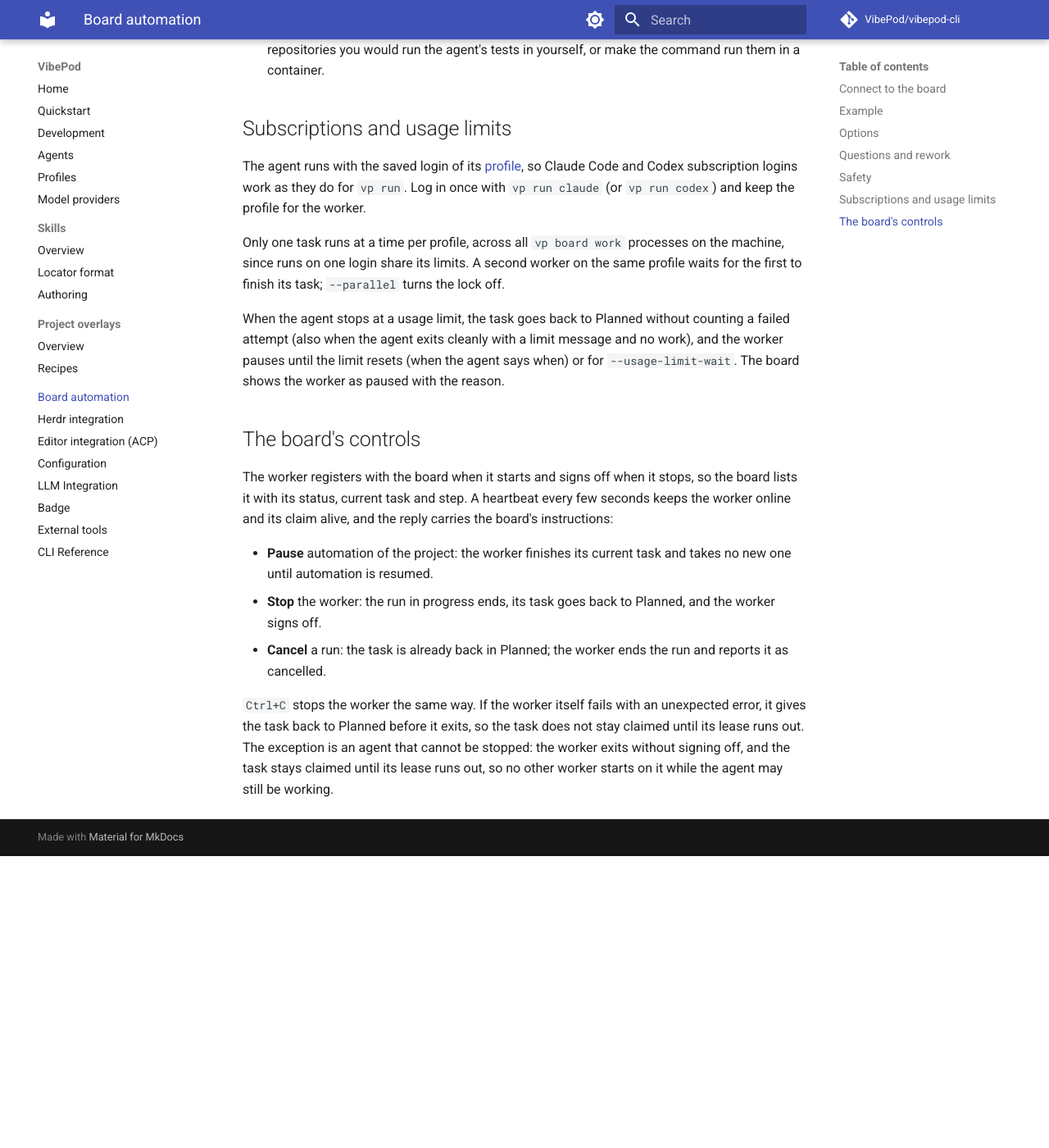
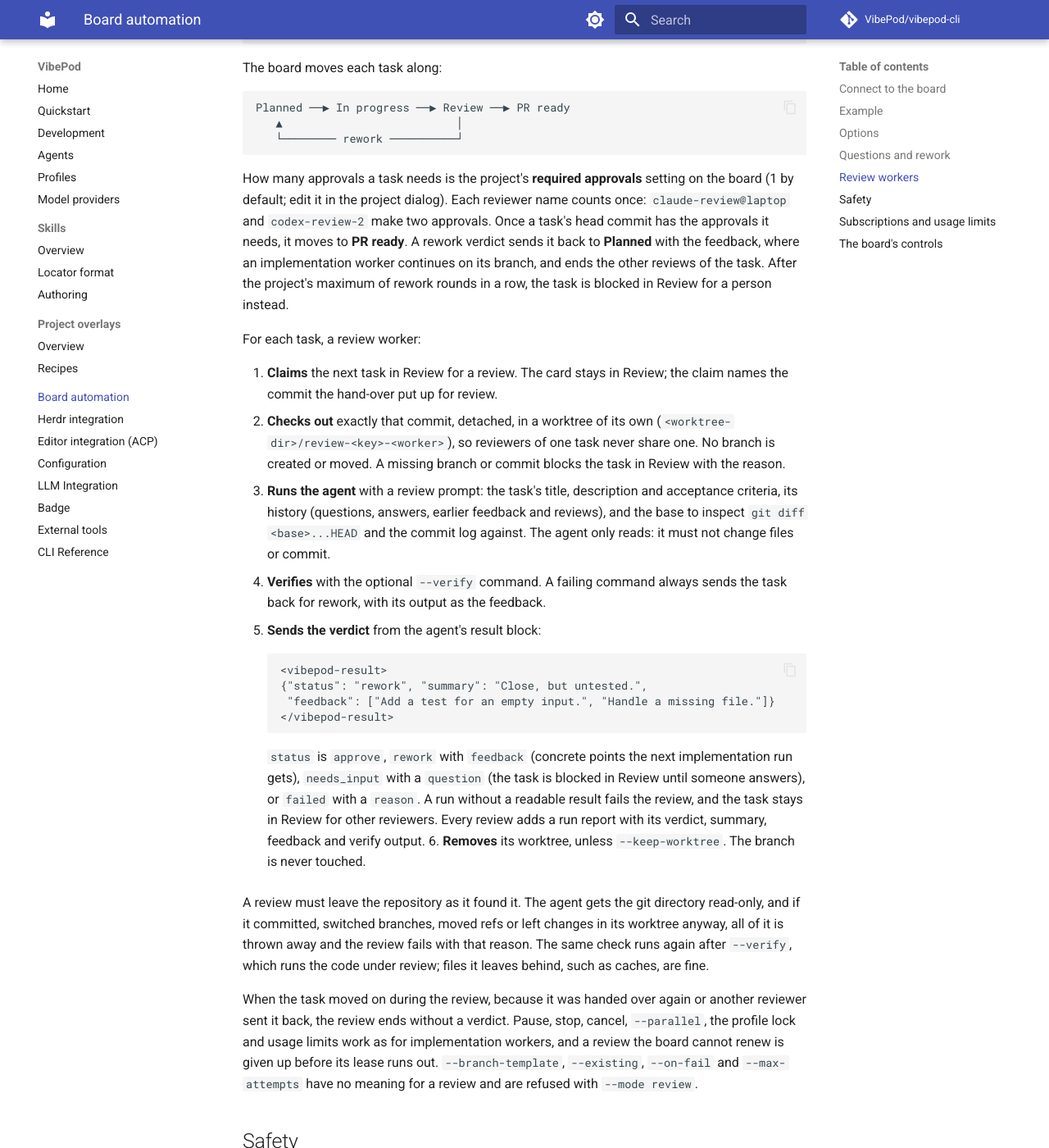
Before and after one commit to VibePod/vibepod-cli, an MkDocs documentation site: the page built from docs/board.md, in a window 1280 px wide and 1400 px high, scrolled down 4020 px. Shown: the whole window at 82% size. Built offline with MkDocs 1.6.1 and Material for MkDocs 9.7.7, drawn with Linux system fonts in a browser that asks for light colours; comment, search, counter and statistics services are not loaded; before the commit the page ends 5064 px from its top, so only the background shows below that; some of the changed text lies outside the part shown.

Commit message:
Describe review workers in the board docs

````diff
--- a/docs/board.md
+++ b/docs/board.md
@@ -23,6 +23,10 @@
 Every run adds a report to its task on the board: the agent's summary, the
 commits it made, the verify output, the duration and the reason when it
 failed.
+
+Started with `--mode review`, the worker reviews the tasks in Review instead,
+and decides whether they need rework or are ready for a pull request (see
+[Review workers](#review-workers)).
 
 ## Connect to the board
 
@@ -84,8 +88,9 @@
 
 | Option | Meaning |
 | --- | --- |
-| `--agent`, `-a` | The agent that implements the tasks (required; it needs headless mode). |
-| `--name` | The worker's name on the board, and the holder of its claims. Defaults to `<agent>@<host>`. Give two workers on one machine different names. |
+| `--agent`, `-a` | The agent that implements or reviews the tasks (required; it needs headless mode). |
+| `--mode implement\|review` | Implement planned tasks (default), or review the tasks in Review (see [Review workers](#review-workers)). |
+| `--name` | The worker's name on the board, and the holder of its claims. Defaults to `<agent>@<host>`, or `<agent>-review@<host>` for a review worker. Give two workers on one machine different names. |
 | `--label` | Only claim tasks carrying this label; repeat to require more. |
 | `--min-readiness` | Only claim tasks with at least this readiness score. |
 | `--task` | Work on this one task, such as `VP-12`, then exit. |
@@ -93,13 +98,13 @@
 | `--poll 2m` | When no task is left, wait and look again instead of exiting. |
 | `--repo` | The repository to work in. Defaults to the task's local repository path on the board. |
 | `--worktree-dir` | Where task worktrees go. Defaults to `<repo>-worktrees` next to the repository. |
-| `--base` | Where new branches start. Defaults to the repository's current branch. |
+| `--base` | Where new branches start, and what a review diffs the branch against. Defaults to the repository's current branch. |
 | `--branch-template` | The branch name, from `{issue}` (GitHub issue number), `{number}` (task number), `{key}` (`vp-12`) and `{project}` (`vp`). Defaults to `issue-{issue}`; a task without a GitHub issue gets `{key}`, such as `vp-12`. |
 | `--existing continue\|refuse` | When the task's branch or worktree exists, such as from an earlier attempt: continue on it (default) or refuse, which blocks the task. |
-| `--keep-worktree` | Keep the worktree after the hand-over; by default it is removed, and the branch stays. |
+| `--keep-worktree` | Keep the worktree after the hand-over or review; by default it is removed, and the branch stays. |
 | `--profile`, `--provider`, `--ikwid`, `-e/--env`, `--network`, `--no-overlay` | Passed to every agent run, as for `vp task create`. |
 | `--timeout 2h` | Time limit per task (`none` for no limit). |
-| `--verify` | A command that must pass in the worktree before the task moves to Review. |
+| `--verify` | A command that must pass in the worktree before the task moves to Review. In review mode, a failing command sends the task back for rework. |
 | `--on-fail planned\|blocked` | Where failed and timed-out tasks go: back to Planned, counting a failed attempt (default), or blocked. The board blocks a task after too many failed attempts. |
 | `--max-attempts` | Failed attempts before the board blocks a task. |
 | `--parallel` | Run alongside other workers on the same profile (see below). |
@@ -126,6 +131,87 @@
 - **Rework.** When a reviewer sends a task back from Review with feedback, the
   next run continues on the branch the task was handed over on and gets the
   feedback in its prompt, instead of starting from scratch.
+
+## Review workers
+
+A review worker answers one question about a task in Review: does it need
+rework, or can its pull request be opened? It runs in the same repository and
+worktree folder as the implementation workers, and several, with different
+agents, can review the same task:
+
+```bash
+# implements
+vp board work VP --agent codex --repo ~/src/app --poll 2m
+# reviews
+vp board work VP --agent claude --repo ~/src/app --poll 2m --mode review \
+  --verify "python -m pytest -q"
+# a second reviewer
+vp board work VP --agent codex --repo ~/src/app --poll 2m --mode review \
+  --name codex-review-2
+```
+
+The board moves each task along:
+
+```text
+Planned ──▶ In progress ──▶ Review ──▶ PR ready
+   ▲                          │
+   └──────── rework ──────────┘
+```
+
+How many approvals a task needs is the project's **required approvals**
+setting on the board (1 by default; edit it in the project dialog). Each
+reviewer name counts once: `claude-review@laptop` and `codex-review-2` make two
+approvals. Once a task's head commit has the approvals it needs, it moves to
+**PR ready**. A rework verdict sends it back to **Planned** with the feedback,
+where an implementation worker continues on its branch, and ends the other
+reviews of the task. After the project's maximum of rework rounds in a row,
+the task is blocked in Review for a person instead.
+
+For each task, a review worker:
+
+1. **Claims** the next task in Review for a review. The card stays in Review;
+   the claim names the commit the hand-over put up for review.
+2. **Checks out** exactly that commit, detached, in a worktree of its own
+   (`<worktree-dir>/review-<key>-<worker>`), so reviewers of one task never
+   share one. No branch is created or moved. A missing branch or commit
+   blocks the task in Review with the reason.
+3. **Runs the agent** with a review prompt: the task's title, description and
+   acceptance criteria, its history (questions, answers, earlier feedback and
+   reviews), and the base to inspect `git diff <base>...HEAD` and the commit
+   log against. The agent only reads: it must not change files or commit.
+4. **Verifies** with the optional `--verify` command. A failing command always
+   sends the task back for rework, with its output as the feedback.
+5. **Sends the verdict** from the agent's result block:
+
+    ```text
+    <vibepod-result>
+    {"status": "rework", "summary": "Close, but untested.",
+     "feedback": ["Add a test for an empty input.", "Handle a missing file."]}
+    </vibepod-result>
+    ```
+
+    `status` is `approve`, `rework` with `feedback` (concrete points the next
+    implementation run gets), `needs_input` with a `question` (the task is
+    blocked in Review until someone answers), or `failed` with a `reason`. A
+    run without a readable result fails the review, and the task stays in
+    Review for other reviewers. Every review adds a run report with its
+    verdict, summary, feedback and verify output.
+6. **Removes** its worktree, unless `--keep-worktree`. The branch is never
+   touched.
+
+A review must leave the repository as it found it. The agent gets the git
+directory read-only, and if it committed, switched branches, moved refs or
+left changes in its worktree anyway, all of it is thrown away and the review
+fails with that reason. The same check runs again after `--verify`, which runs
+the code under review; files it leaves behind, such as caches, are fine.
+
+When the task moved on during the review, because it was handed over again or
+another reviewer sent it back, the review ends without a verdict. Pause, stop,
+cancel, `--parallel`, the profile lock and usage limits work as for
+implementation workers, and a review the board cannot renew is given up before
+its lease runs out. `--branch-template`, `--existing`, `--on-fail` and
+`--max-attempts` have no meaning for a review and are refused with
+`--mode review`.
 
 ## Safety
 
````
